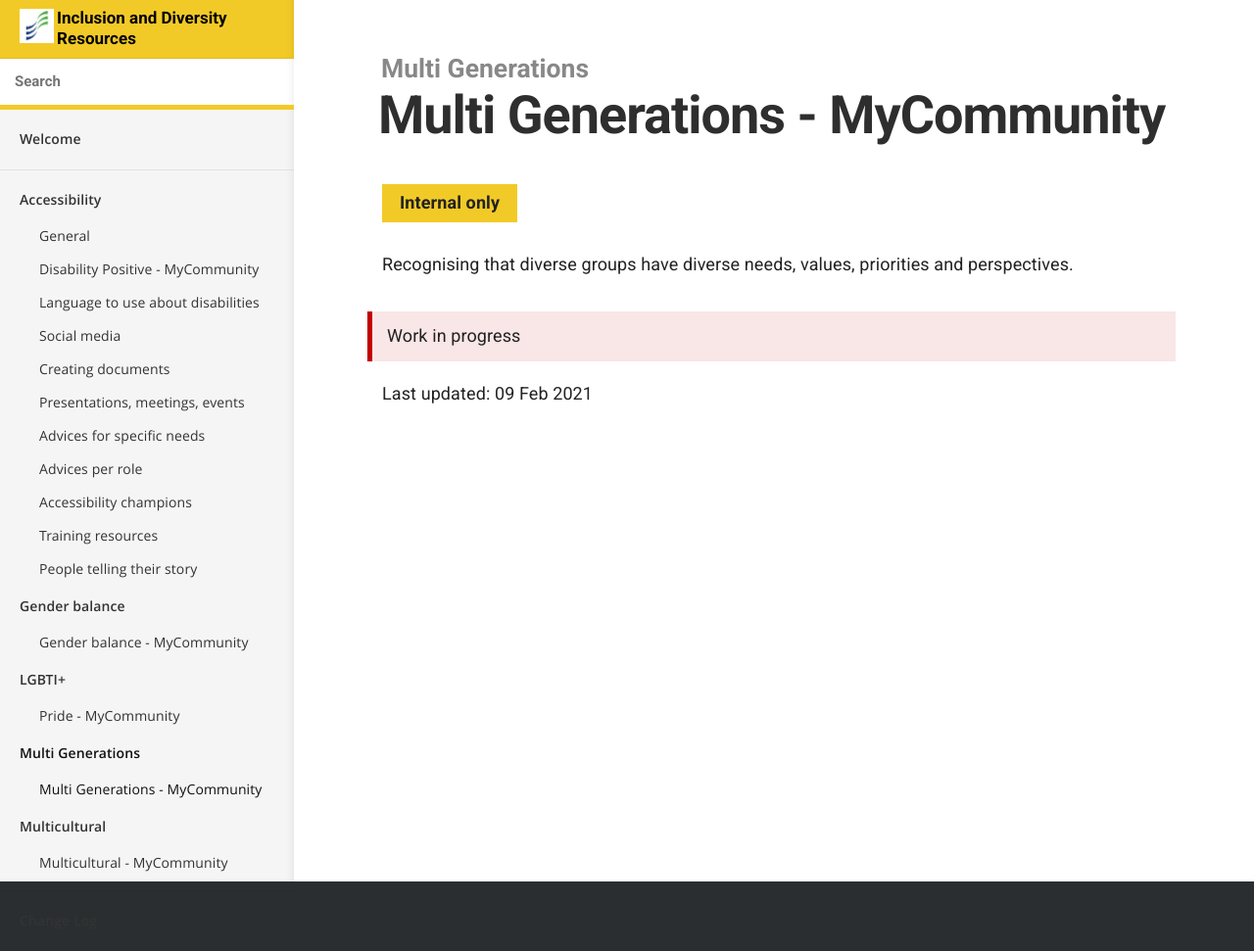
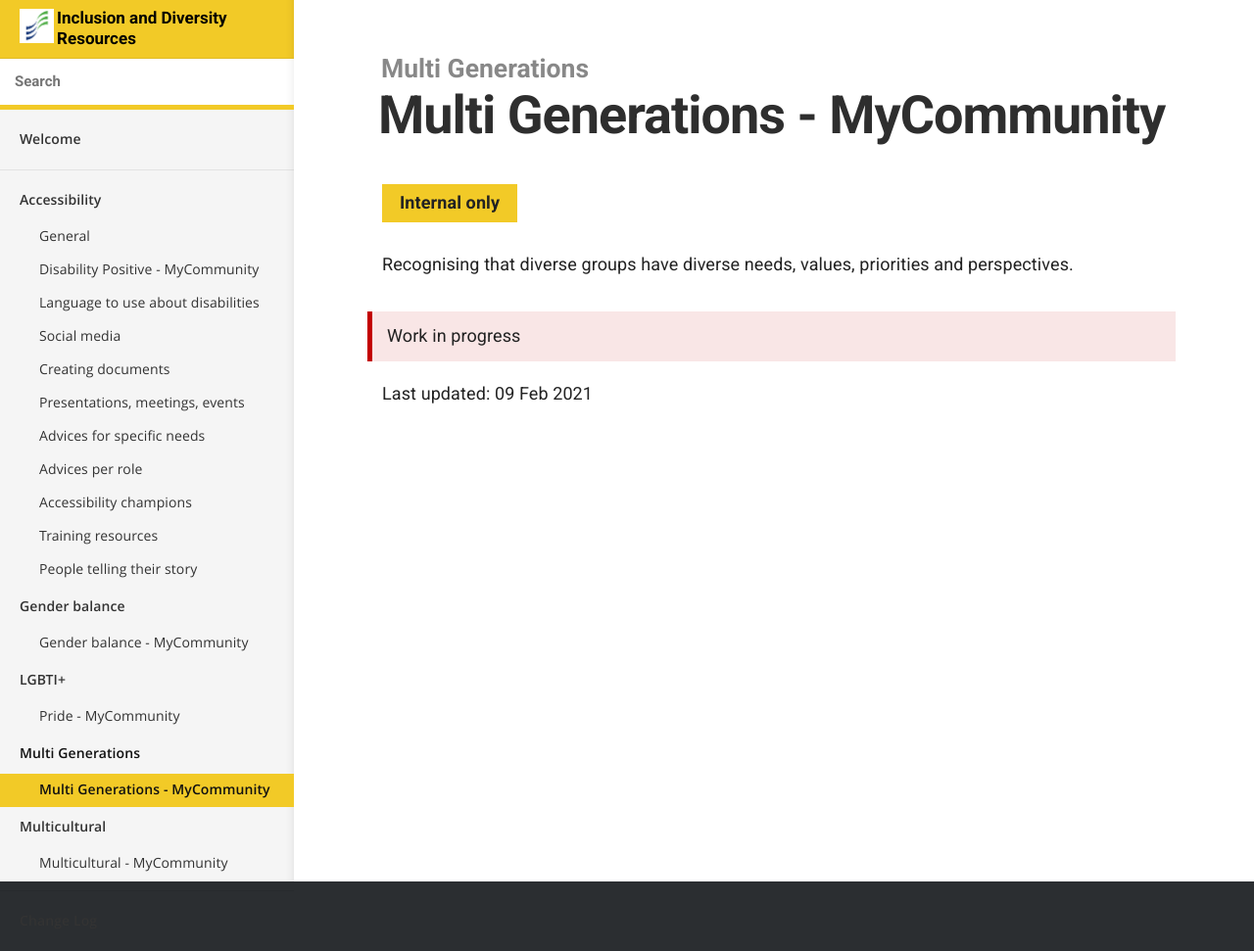
Before and after one commit to numbat70/inclusion2021, a Jekyll site: the page built from _docs/multi-generation/mycommunity.md, in a window 1280 px wide. Shown: the whole page at 98% size. Built offline with Jekyll 4.4.1, drawn with Linux system fonts in a browser that asks for light colours.

Commit message:
change current to show in nav

```diff
--- a/_sass/_layout.scss
+++ b/_sass/_layout.scss
@@ -267,6 +267,14 @@ nav > ul {
 		font-weight: 600;
 		padding-left: $space;
 	}
+
+	.current {
+		background-color: $brand-colour;
+		a:active, a:hover, a:link, a:visited {
+			color: #111;
+			font-weight: 600;
+		}
+	}
 }
 
 .settings-panel-example {
```
